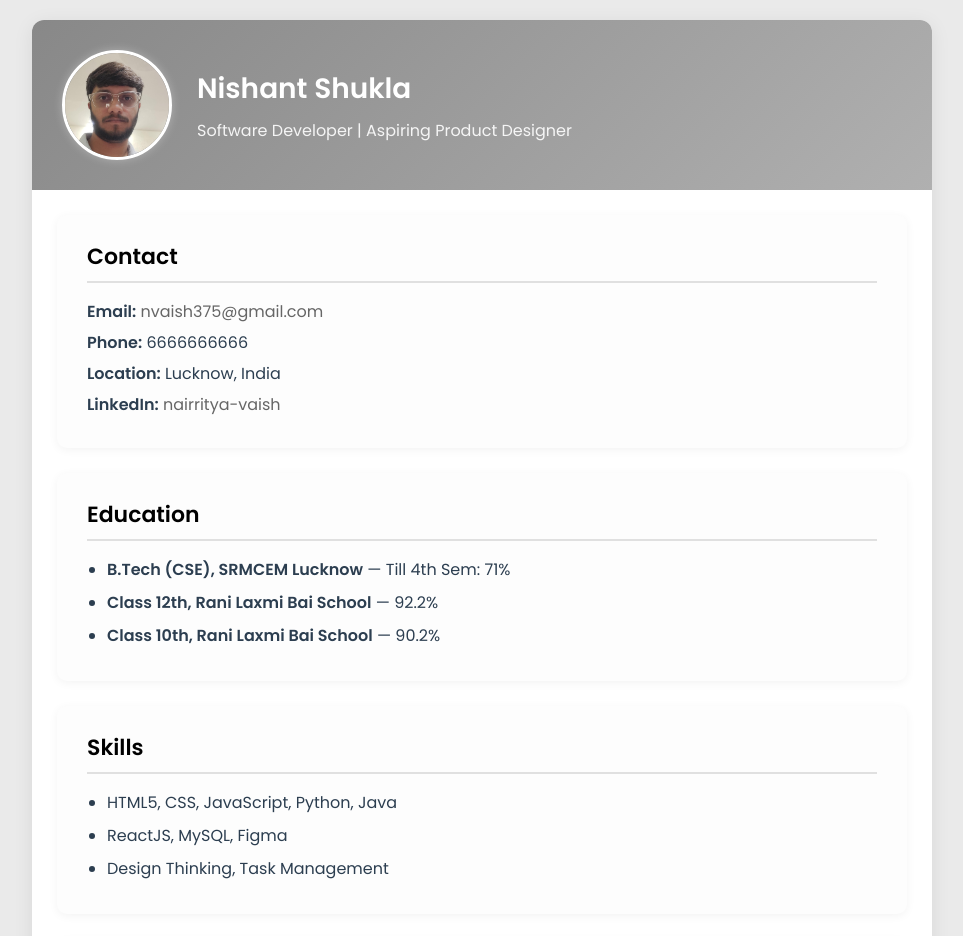
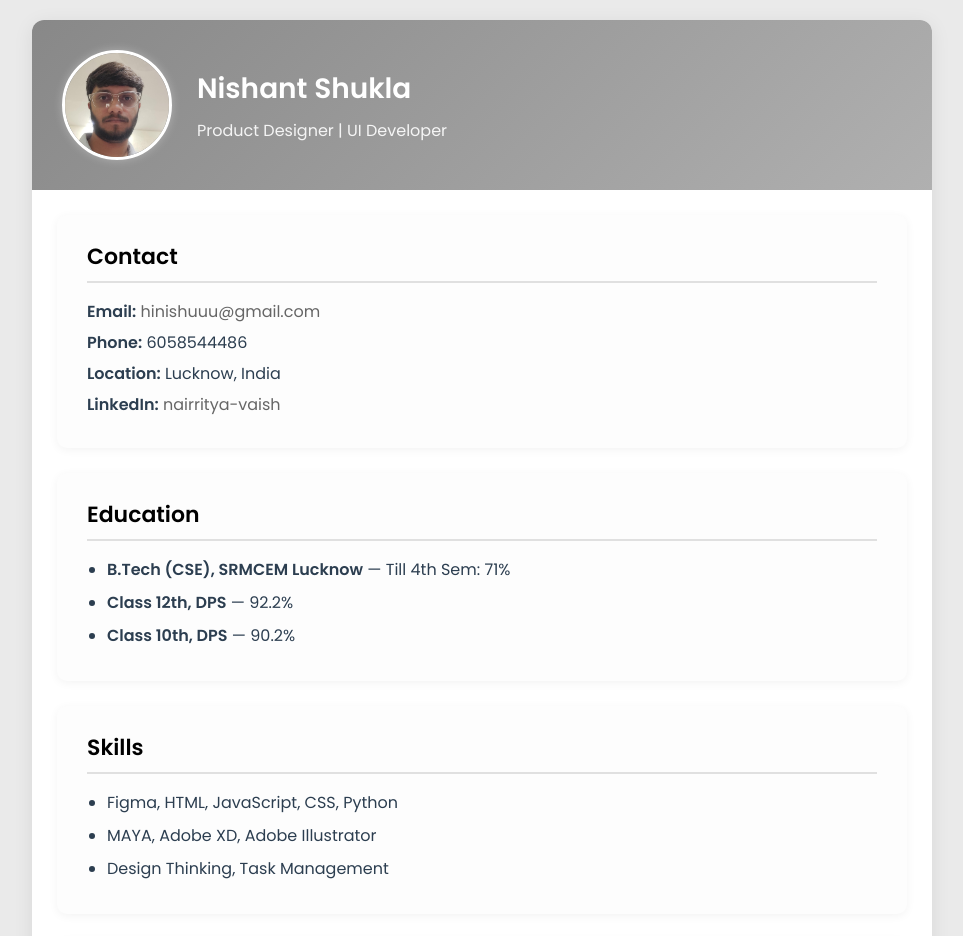
Before and after one commit to nishantshukla288/nishantshukla288.github.io, a plain HTML site: page index.html in a window 1280 px wide. Shown: the top 936 px of the page, without its empty margins (158-1121 px from the left). Drawn offline with Linux system fonts and the light colour scheme.

Commit message:
Update index.html

```diff
--- a/index.html
+++ b/index.html
@@ -2,7 +2,7 @@
 <html lang="en">
 <head>
   <meta charset="UTF-8">
-  <title>Nishant Shukla - Resume</title>
+  <title>Resume</title>
   <link href="https://fonts.googleapis.com/css2?family=Poppins:wght@400;600&display=swap" rel="stylesheet">
   <style>
     * {
@@ -124,14 +124,14 @@
       <img src="WhatsApp Image 2025-07-11 at 2.34.12 PM.jpeg" alt="Profile Picture" class="profile-pic">
       <div class="header-text">
         <h1>Nishant Shukla</h1>
-        <p>Software Developer | Aspiring Product Designer</p>
+        <p>Product Designer | UI Developer</p>
       </div>
     </div>
 
     <div class="section">
       <h2>Contact</h2>
-      <p><strong>Email:</strong> <a href="mailto:hinishuuu@gmail.com">nvaish375@gmail.com</a></p>
-      <p><strong>Phone:</strong> 6666666666</p>
+      <p><strong>Email:</strong> <a href="mailto:hinishuuu@gmail.com">hinishuuu@gmail.com</a></p>
+      <p><strong>Phone:</strong> 6058544486</p>
       <p><strong>Location:</strong> Lucknow, India</p>
       <p><strong>LinkedIn:</strong> <a href="https://www.linkedin.com/in/nishant-shukla-uiux?utm_source=share&utm_campaign=share_via&utm_content=profile&utm_medium=android_app" target="_blank">nairritya-vaish</a></p>
     </div>
@@ -140,16 +140,16 @@
       <h2>Education</h2>
       <ul>
         <li><strong>B.Tech (CSE), SRMCEM Lucknow</strong> — Till 4th Sem: 71%</li>
-        <li><strong>Class 12th, Rani Laxmi Bai School</strong> — 92.2%</li>
-        <li><strong>Class 10th, Rani Laxmi Bai School</strong> — 90.2%</li>
+        <li><strong>Class 12th, DPS</strong> — 92.2%</li>
+        <li><strong>Class 10th, DPS</strong> — 90.2%</li>
       </ul>
     </div>
 
     <div class="section">
       <h2>Skills</h2>
       <ul>
-        <li>HTML5, CSS, JavaScript, Python, Java</li>
-        <li>ReactJS, MySQL, Figma</li>
+        <li>Figma, HTML, JavaScript, CSS, Python</li>
+        <li>MAYA, Adobe XD, Adobe Illustrator</li>
         <li>Design Thinking, Task Management</li>
       </ul>
     </div>
@@ -174,11 +174,11 @@
     </div>
 
     <div class="section">
-      <h2>Projects & Hackathons</h2>
+      <h2>Achivements</h2>
       <ul>
-        <li><strong>Student Dropout Analysis</strong> — SIH'23 Hackathon</li>
+        <li><strong>E waste management</strong> — SIH'23 Hackathon</li>
         <li><strong>SportZ</strong> — Website for sports community (SheBuilds'22 Hackathon)</li>
-        <li>Participant — SheBuilds Hackathon 2022</li>
+        <li>SIH Stage 1 Qualifier</li>
         <li>Participant — Smart India Hackathon 2023</li>
       </ul>
     </div>
```
